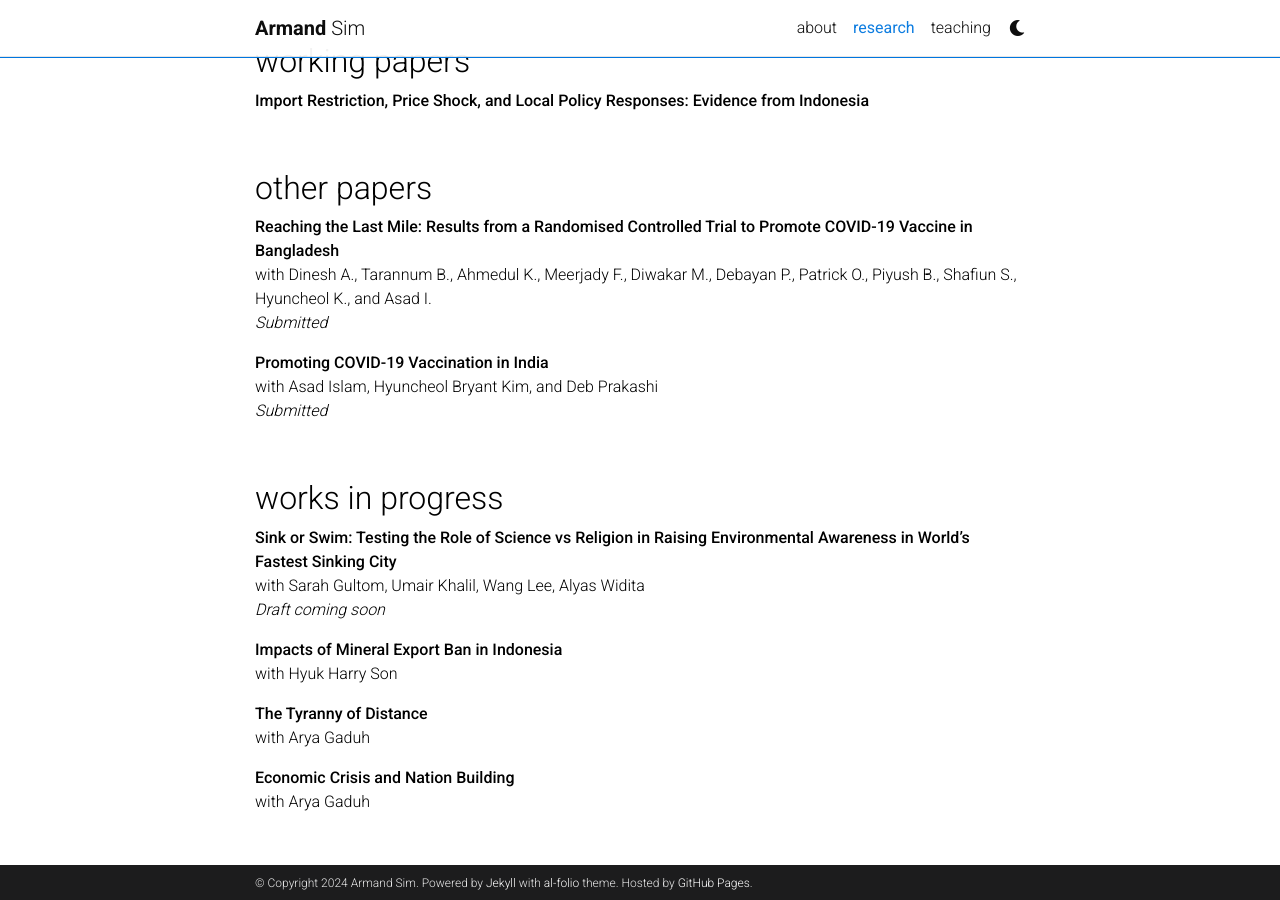
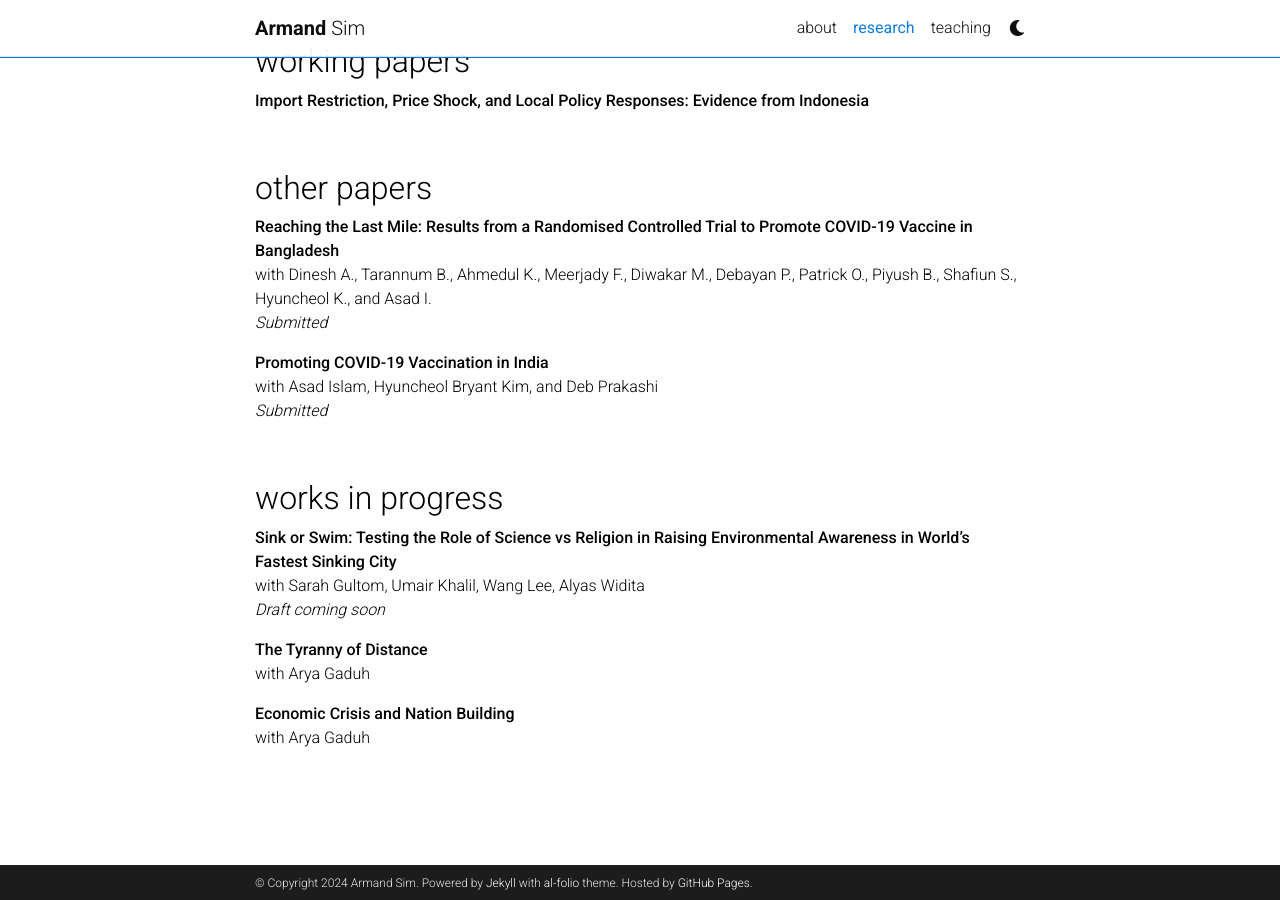
Before and after one commit to armandsim/armandsim.github.io, a Jekyll site: the page built from _pages/research.md, in a window 1280 px wide and 900 px high, scrolled down 1165 px. Built offline with Jekyll 4.4.1, drawn with Linux system fonts in a browser that asks for light colours; comment, search, counter and statistics services are not loaded; a style sheet for code colours, icons or effects is not loaded.

Commit message:
Update research.md

```diff
--- a/_pages/research.md
+++ b/_pages/research.md
@@ -56,8 +56,8 @@ with Asad Islam, Hyuncheol Bryant Kim, and Deb Prakashi <br>
 with Sarah Gultom, Umair Khalil, Wang Lee, Alyas Widita <br>
 *Draft coming soon* <br>
 
-**Impacts of Mineral Export Ban in Indonesia** <br>
-with Hyuk Harry Son <br>
+<!-- **Impacts of Mineral Export Ban in Indonesia** <br>
+with Hyuk Harry Son <br> -->
 
 **The Tyranny of Distance** <br>
 with Arya Gaduh <br>
```
